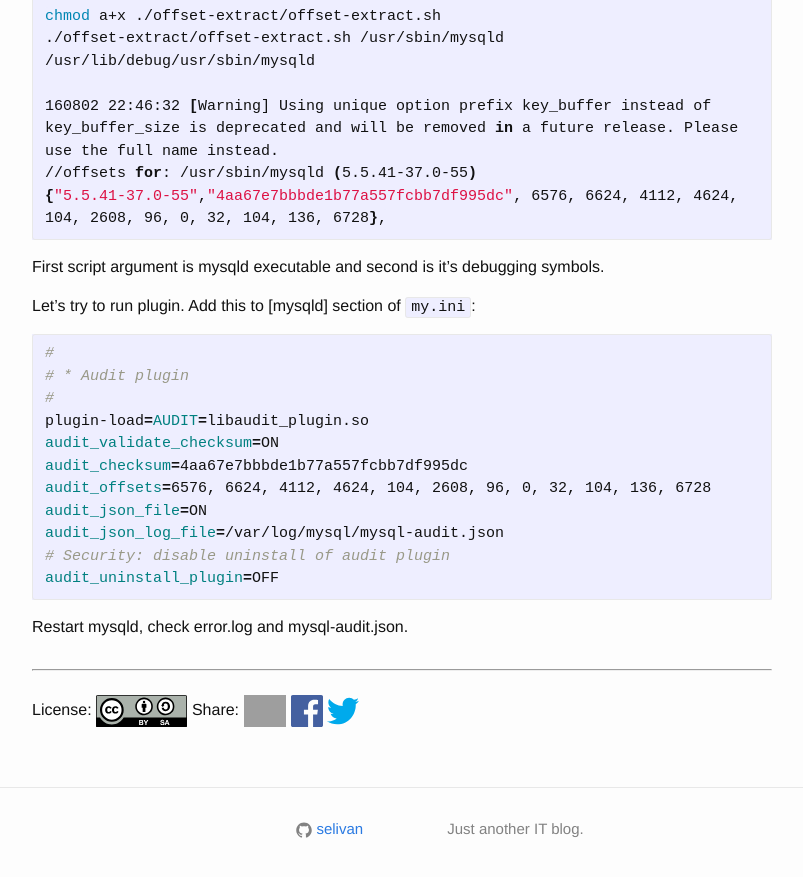
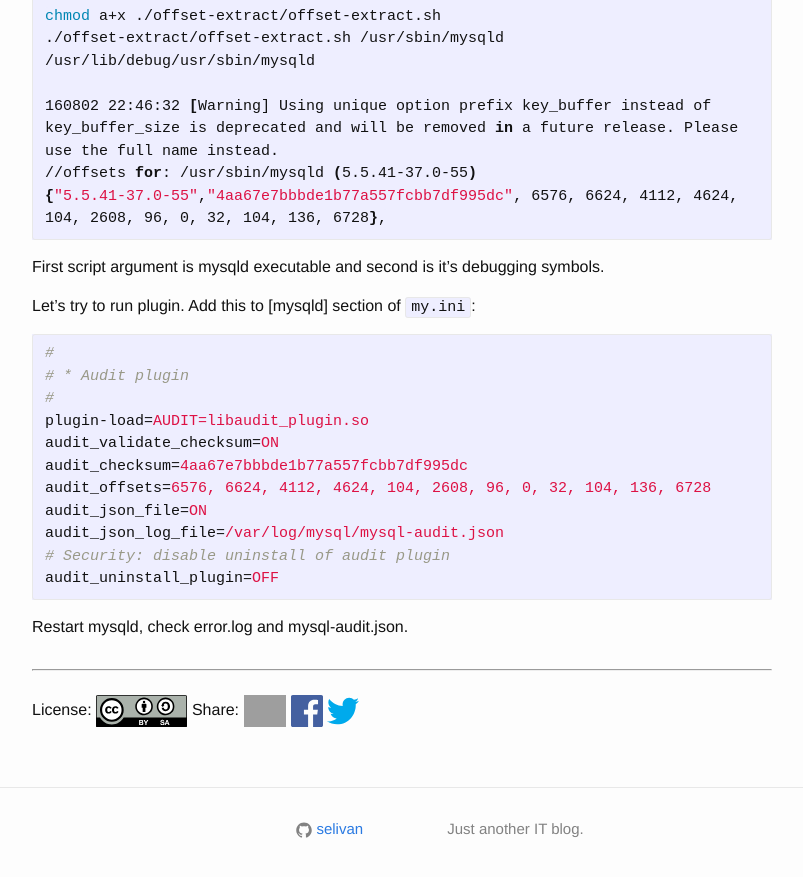
Before and after one commit to selivan/selivan.github.io, a Jekyll site: the page built from _posts/2016-08-03-build-mcafee-mysql-audit-plugin-for-percona-pxc-5.5-on-ubuntu-trusty.md, in a window 1280 px wide and 900 px high, scrolled down 1858 px. Shown: the top 877 px of the window, without its empty margins (238-1041 px from the left). Built offline with Jekyll 4.4.1, drawn with Linux system fonts in a browser that asks for light colours; comment, search, counter and statistics services are not loaded; grey boxes are pictures that could not be loaded.

Commit message:
some post fixes

````diff
--- a/_posts/2016-08-03-build-mcafee-mysql-audit-plugin-for-percona-pxc-5.5-on-ubuntu-trusty.md
+++ b/_posts/2016-08-03-build-mcafee-mysql-audit-plugin-for-percona-pxc-5.5-on-ubuntu-trusty.md
@@ -81,7 +81,7 @@ First script argument is mysqld executable and second is it's debugging symbols.
 
 Let's try to run plugin. Add this to [mysqld] section of `my.ini`:
 
-```bash
+```ini
 #
 # * Audit plugin
 #
````
